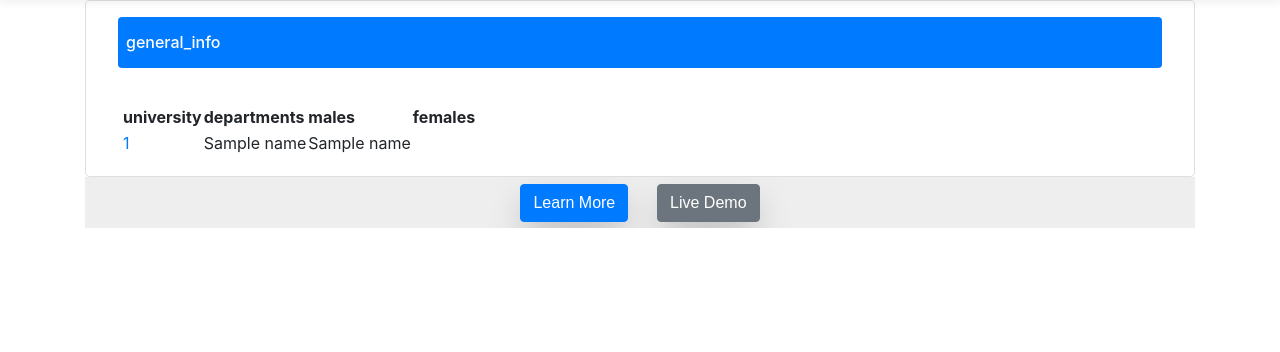
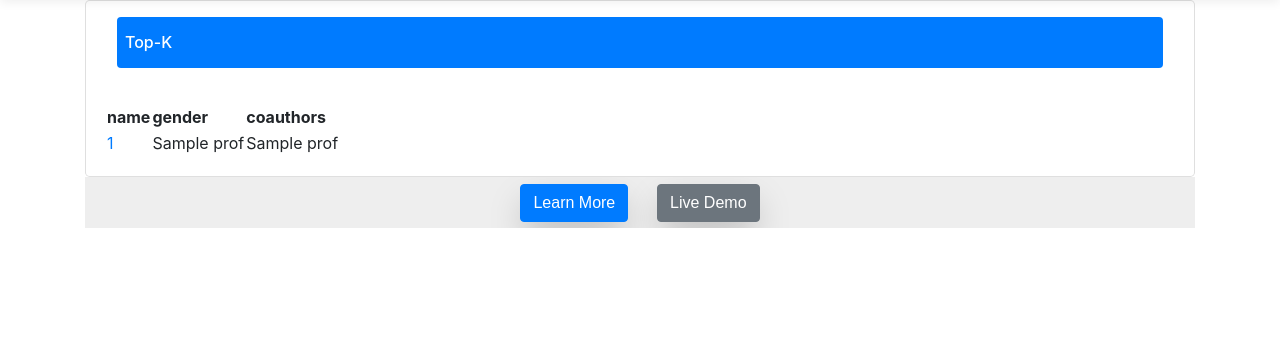
Before and after one commit to KyraStyl/gender_equality_observatory, a Flask app: template webapp/templates/topk.html in a window 1280 px wide. Shown: the part 91-443 px from the top of the page. Run offline with Flask 2, Linux system fonts and the light colour scheme; the template is opened without the code that fills it: most values are stand-ins (such as "Sample title", 1, 10 or a date in 2020); some libraries are stand-ins or nearby versions; some web fonts are replaced.

Commit message:
switched the topk with graph metrics + added 1 card to topk

```diff
--- a/webapp/templates/topk.html
+++ b/webapp/templates/topk.html
@@ -4,36 +4,28 @@
 
 {% block content %}
 
-<div class="card rounded-lg">
+<div class="card rounded-lg container">
 
     <div class="card-title text-white bg-primary rounded mx-3 my-3 p-2">
         <div class="h6 my-2">
             <i class="fa fa-exclamation-triangle" aria-hidden="true"></i>
-            {{gettext('general_info')}}
+            {{gettext('Top-K')}}
         </div>
     </div>
-
-    <div class="card-body">
+    <div class="card-body row">
         <table>
           <thead>
-            <th>{{gettext('university')}}</th>
-            <th>{{gettext('departments')}}</th>
-            <th>{{gettext('males')}}</th>
-            <th>{{gettext('females')}}</th>
+            <th>{{gettext('name')}}</th>
+            <th>{{gettext('gender')}}</th>
+            <th>{{gettext('coauthors')}}</th>
           </thead>
 
           <tbody>
-            {% for uni in unis %}
+            {% for prof in profwcoauthors %}
             <tr>
-              <td><a href="{{url_for('profforuni',uni=uni[0])}}"> {{ gettext(uni[0]) }}</a></td>
-              <td>{{ uni[1]|join(', ') }}</td>
-                {% for gd in gender_distr %}
-                    {% if uni[0] == gd[0] %}
-                        {% for num in gd[1] %}
-                            <td>{{ num }}</td>
-                        {% endfor %}
-                    {% endif %}
-                {% endfor %}
+                <td><a href="{{url_for('profinfo',prof=prof[0])}}">{{ prof[0] }}</a></td>
+                <td>{{prof[1]}}</td>
+                <td>{{prof[2]}}</td>
             </tr>
             {% endfor %}
           </tbody>
@@ -41,6 +33,7 @@
     </div>
 
 </div>
+
 
 
 <section class="mbr-section 04 cid-sz7XxKJA5p" id="content5-c">
--- a/webapp/views.py
+++ b/webapp/views.py
@@ -8,6 +8,7 @@ from flask_restful import Api
 
 from .models import *
 from .networkCharacteristicsQueries import *
+from .genderCharacteristicsQueries import *
 
 
 def flatmap(di):
@@ -58,14 +59,17 @@ def create_app(test_config=None):
     @app.route("/topk", methods=['GET'])
     def topk():
         if request.method == 'GET':
+            profwcoauth = getTopKProfessorsWithMostCoauthors(5)
+            return render_template("topk.html", profwcoauthors=profwcoauth)
+        return render_template('error.html')
+
+    @app.route("/graphmtr", methods=['GET'])
+    def graphmtr():
+        if request.method == 'GET':
             unis = dictToList(getAllUniversities())
             gender_distr = dictToList(getGenderDistributionOfUniversities())
-            return render_template("topk.html", unis=unis, gender_distr=gender_distr)
+            return render_template("graphmtr.html", unis=unis, gender_distr=gender_distr)
         return render_template('error.html')
-
-    @app.route("/graphmtr")
-    def graphmtr():
-        return render_template('graphmtr.html')
     # you can add more pages using @app.route("/page")
 
 
```
Also changed, not shown: webapp/templates/graphmtr.html (+38 -0 lines).
